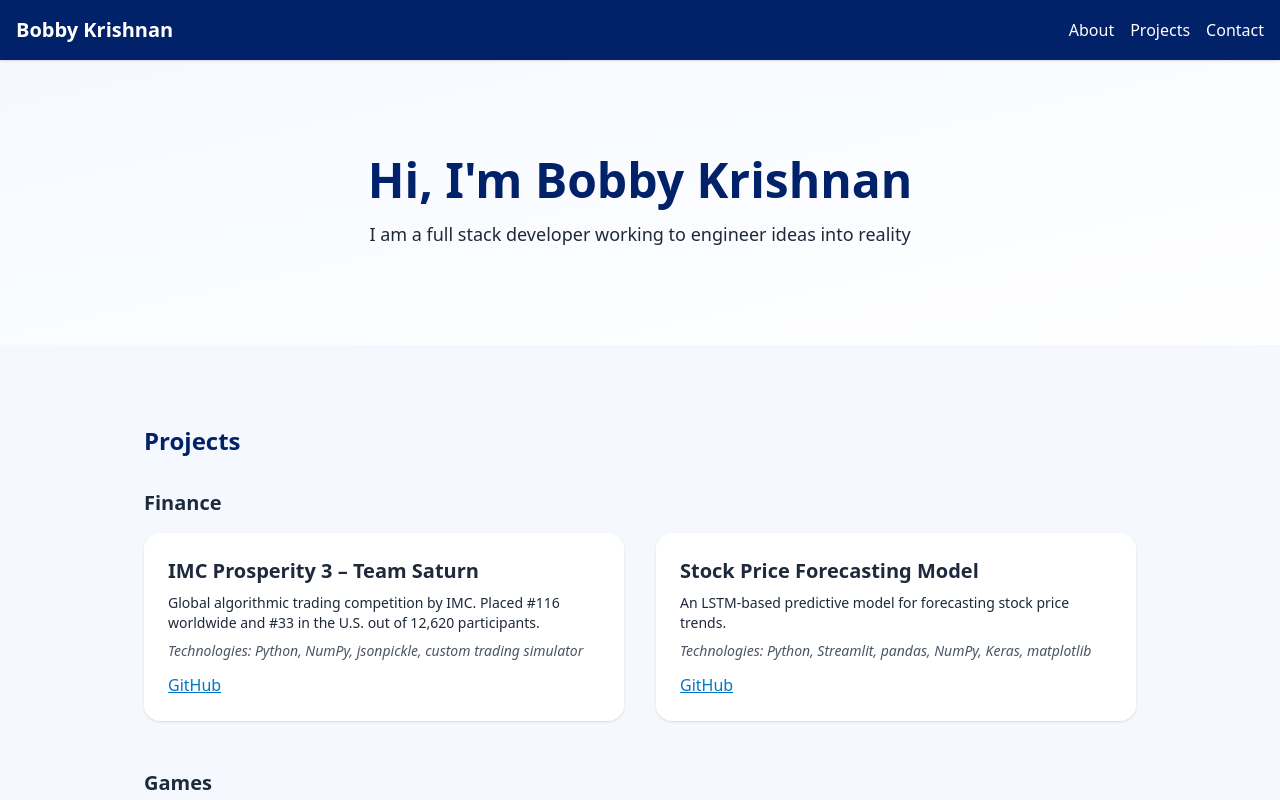
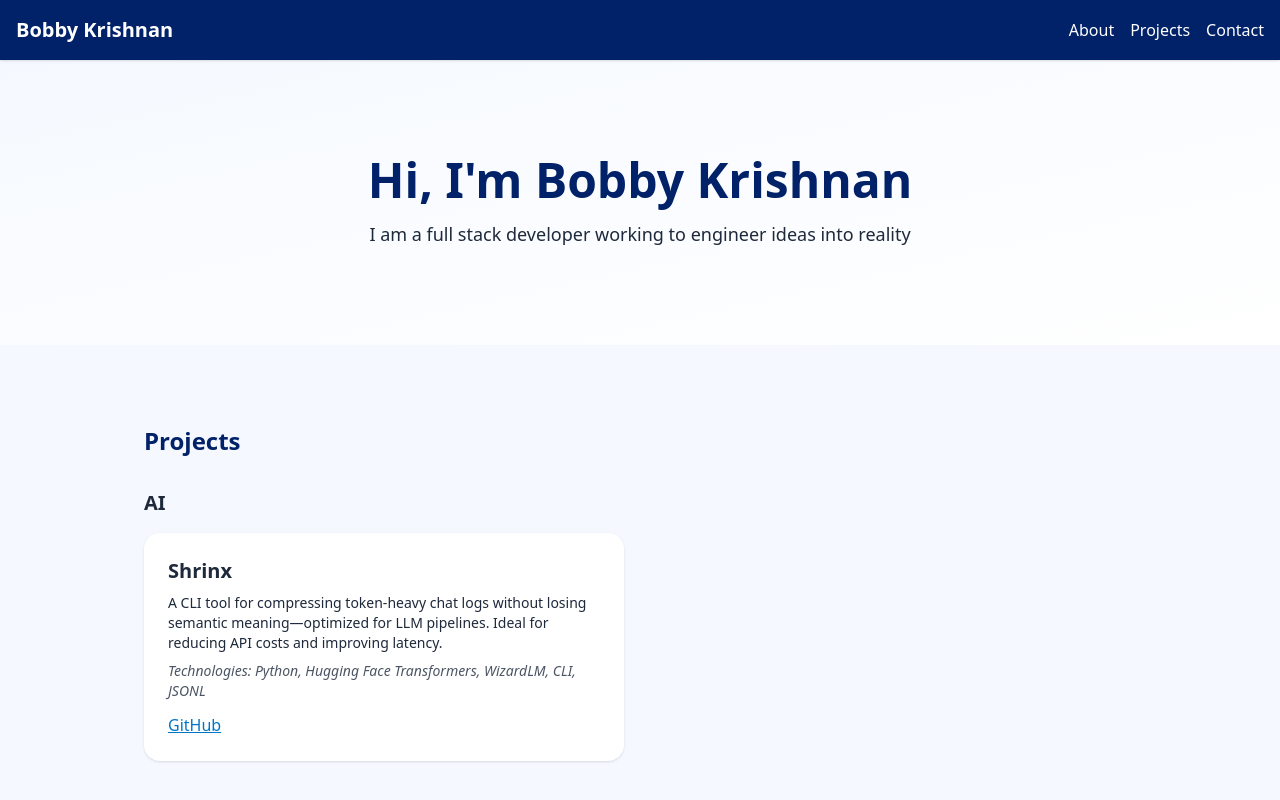
Before and after one commit to Bobby-Krishnan/Portfolio, a React (Create React App) app: page / in a window 1280 px wide. Shown: the top 800 px of the page. Built offline with nearby package versions, Linux system fonts and the light colour scheme.

Commit message:
added shrinx

```diff
--- a/src/App.js
+++ b/src/App.js
@@ -30,10 +30,33 @@ function App() {
         <div className="container mx-auto px-4 max-w-5xl">
           <h3 className="text-2xl font-bold mb-8 text-[#012169]">Projects</h3>
 
+          {/* AI Section */}
+          <h4 className="text-xl font-semibold mb-4"> AI</h4>
+          <div className="grid grid-cols-1 md:grid-cols-2 gap-8 mb-12">
+            <Tilt className="p-6 bg-white rounded-2xl shadow transition-transform">
+              <h4 className="text-xl font-semibold">Shrinx</h4>
+              <p className="mt-2 text-sm">
+                A CLI tool for compressing token-heavy chat logs without losing semantic meaning—optimized for LLM pipelines. Ideal for reducing API costs and improving latency.
+              </p>
+              <p className="mt-2 text-sm text-gray-600 italic">
+                Technologies: Python, Hugging Face Transformers, WizardLM, CLI, JSONL
+              </p>
+              <div className="mt-3 space-x-4">
+                <a
+                  href="https://github.com/Bobby-Krishnan/Shrinx"
+                  className="text-[#0076C8] underline"
+                  target="_blank"
+                  rel="noopener noreferrer"
+                >
+                  GitHub
+                </a>
+              </div>
+            </Tilt>
+          </div>
+
           {/* Finance Section */}
           <h4 className="text-xl font-semibold mb-4"> Finance</h4>
           <div className="grid grid-cols-1 md:grid-cols-2 gap-8 mb-12">
-            {/* IMC Prosperity 3 – Team Saturn */}
             <Tilt className="p-6 bg-white rounded-2xl shadow transition-transform">
               <h4 className="text-xl font-semibold">IMC Prosperity 3 – Team Saturn</h4>
               <p className="mt-2 text-sm">
@@ -54,7 +77,6 @@ function App() {
               </div>
             </Tilt>
 
-            {/* Stock Price Forecasting Model */}
             <Tilt className="p-6 bg-white rounded-2xl shadow transition-transform">
               <h4 className="text-xl font-semibold">Stock Price Forecasting Model</h4>
               <p className="mt-2 text-sm">
@@ -79,7 +101,6 @@ function App() {
           {/* Games Section */}
           <h4 className="text-xl font-semibold mb-4"> Games</h4>
           <div className="grid grid-cols-1 md:grid-cols-2 gap-8">
-            {/* ThinkFast */}
             <Tilt className="p-6 bg-white rounded-2xl shadow transition-transform">
               <h4 className="text-xl font-semibold">ThinkFast</h4>
               <p className="mt-2 text-sm">
@@ -108,7 +129,6 @@ function App() {
               </div>
             </Tilt>
 
-            {/* Kai's Ascent */}
             <Tilt className="p-6 bg-white rounded-2xl shadow transition-transform">
               <h4 className="text-xl font-semibold">Kai's Ascent</h4>
               <p className="mt-2 text-sm">
@@ -137,7 +157,6 @@ function App() {
               </div>
             </Tilt>
 
-            {/* Gambler's Ruin Game */}
             <Tilt className="p-6 bg-white rounded-2xl shadow transition-transform">
               <h4 className="text-xl font-semibold">Gambler’s Ruin Game</h4>
               <p className="mt-2 text-sm">
@@ -169,7 +188,7 @@ function App() {
         </div>
       </section>
 
-      {/* Contact Section with Icons */}
+      {/* Contact Section */}
       <section id="contact" className="py-20 bg-white">
         <div className="container mx-auto px-4 max-w-3xl text-center">
           <h3 className="text-2xl font-bold mb-4 text-[#012169]">Get In Touch</h3>
```
